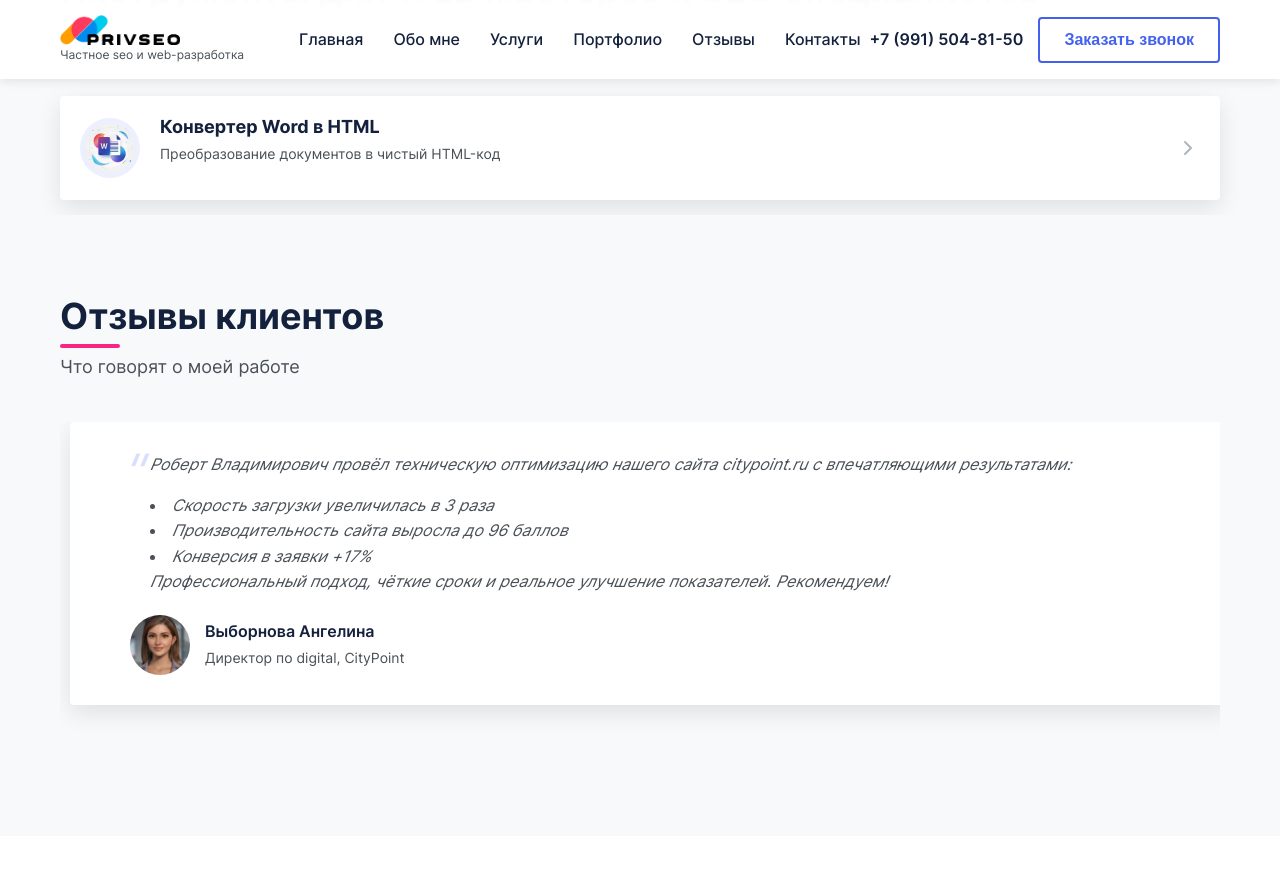
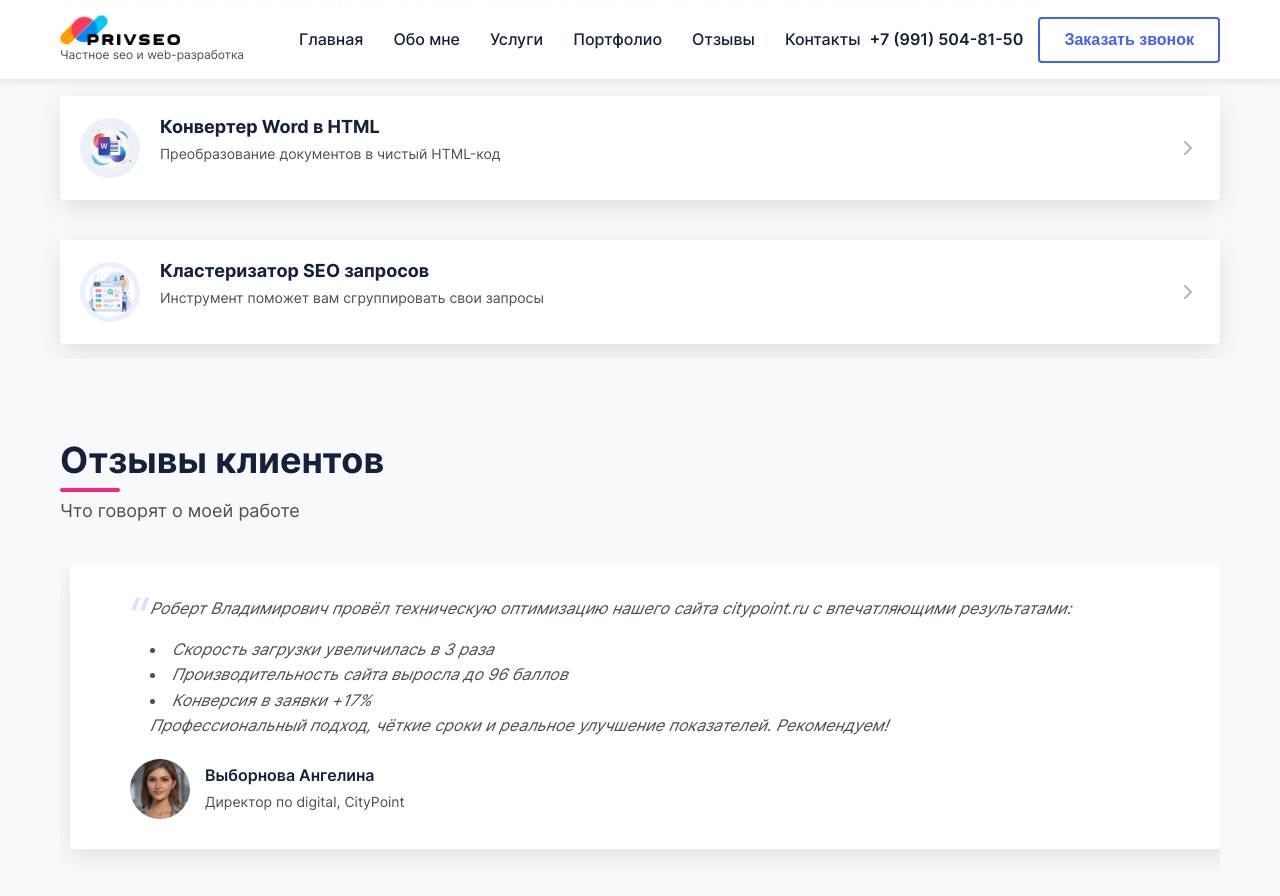
Before and after one commit to PrivateSeo/privateseo.github.io, a Jekyll site: the page built from index.html, in a window 1280 px wide and 900 px high, scrolled down 4474 px. Shown: the top 896 px of the window. Built offline with Jekyll 4.4.1, drawn with Linux system fonts in a browser that asks for light colours.

Commit message:
ссылка на кластер на главной

```diff
--- a/index.html
+++ b/index.html
@@ -472,6 +472,23 @@
 			</a>
 		  </li>
 		</ul>
+		<ul class="tools-list">
+		  <li class="tools-list__item">
+			<a href="/seo-cluster-word.html" class="tools-list__link">
+			  <div class="tools-list__icon">
+				<img src="images/seo-cluster-word.jpg" alt="SEO кластер" loading="lazy">
+			  </div>
+			  <div class="tools-list__content">
+				<h3 class="tools-list__title">Кластеризатор SEO запросов</h3>
+				<p class="tools-list__desc">Инструмент поможет вам сгруппировать свои запросы</p>
+			  </div>
+			  <svg class="tools-list__arrow" width="24" height="24" viewBox="0 0 24 24" fill="none" xmlns="http://www.w3.org/2000/svg">
+				<path d="M9 18L15 12L9 6" stroke="currentColor" stroke-width="2" stroke-linecap="round" stroke-linejoin="round"/>
+			  </svg>
+			</a>
+		  </li>
+		</ul>
+
 	  </div>
 	</section>
 	<!-- Отзывы -->
```
Also changed, not shown: images/seo-cluster-word.jpg (added).
